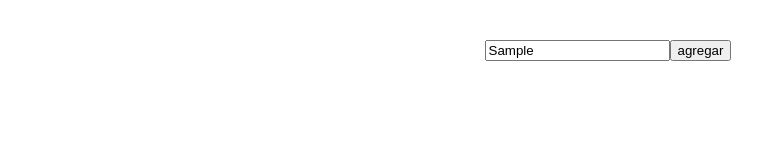
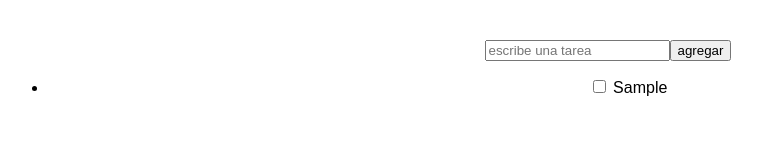
Before and after one commit to badillosoft/react-essentials, a React (Create React App) app in the folder super-todo-list/: page / in a window 1280 px wide. Both pictures are taken after typing "Sample" into the empty fields and a click on the button "agregar". Shown: the top 160 px of the page, without its empty margins (32-794 px from the left). Built offline with nearby package versions, Linux system fonts and the light colour scheme.

Commit message:
Sesión 3 rev2

```diff
--- a/super-todo-list/src/App.js
+++ b/super-todo-list/src/App.js
@@ -9,25 +9,49 @@ export default class App extends Component {
 
     this.state = {
       description: "",
-      items: [],
+      tasks: [],
     };
-
-    this.changeDescriptionHandler = this.changeDescriptionHandler.bind(this);
   }
 
-  changeDescriptionHandler(e) {
+  changeDescription(newDescription) {
     this.setState({
-      description: e.target.value,
+      description: newDescription,
     });
   }
 
+  addTask(description) {
+    if(!description) {
+      return;
+    }
+
+    const tasks = this.state.tasks;
+
+    tasks.push({
+      description: description,
+      checked: false,
+    });
+
+    this.setState({
+      tasks: tasks
+    });
+
+    const input_desc = document.getElementById("input-desc");
+    input_desc.value = "";
+  }
+
   render() {
+    const items = this.state.tasks.map(task => {
+      return (
+        <li><input type="checkbox" checked={task.checked} /> { task.description }</li>
+      );
+    });
+
     return (
       <div className="container">
-        <input onChange={ this.changeDescriptionHandler } placeholder="escribe una tarea" />
-        <button>agregar</button>
+        <input id="input-desc" onChange={ (e) => this.changeDescription(e.target.value) } placeholder="escribe una tarea" />
+        <button onClick={ (e) => this.addTask(this.state.description) } >agregar</button>
 
-        <ul>{ this.state.items }</ul>
+        <ul>{ items }</ul>
       </div>
     );
   }
```
